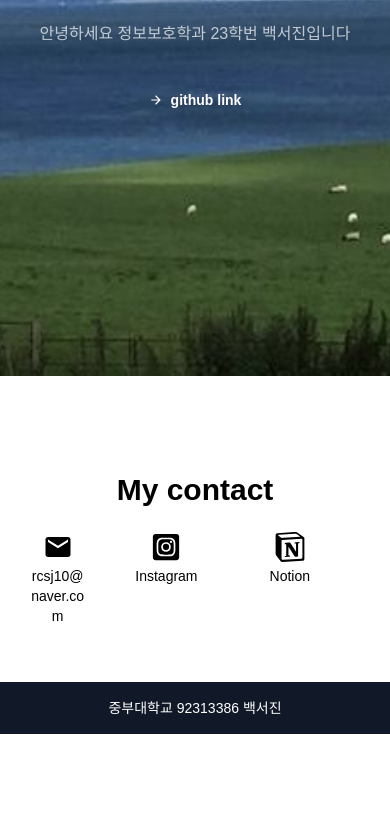
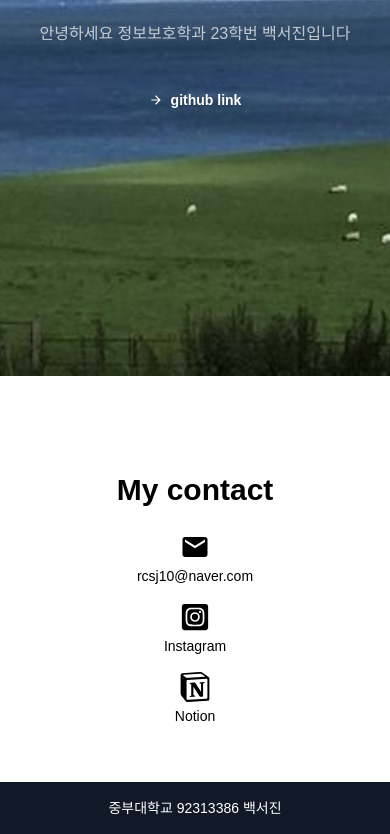
Before and after one commit to tjwls11/web-portfolio, a Next.js app: page / in a window 390 px wide. Shown: the part 468-1302 px from the top of the page. Before the commit the page ends 1202 px from the top, so only its background shows below. Built offline with nearby package versions, Linux system fonts and the light colour scheme.

Commit message:
모바일 수정

```diff
--- a/app/about/page.tsx
+++ b/app/about/page.tsx
@@ -31,7 +31,9 @@ export default function AboutPage() {
   return (
     <div className="min-h-screen flex flex-col items-center justify-center bg-white p-8">
       <div className="flex flex-col md:flex-row items-center max-w-4xl w-full mx-auto mb-8">
-        <div className="mr-16 flex flex-col items-center mt-9 md:mt-0 md:items-start">
+        <div className="flex flex-col items-center mt-9 md:mt-0 md:items-start">
+          {' '}
+          {/* 중앙 정렬을 위한 flex 추가 */}
           <Link
             href="https://github.com/tjwls11"
             target="_blank"
@@ -54,8 +56,6 @@ export default function AboutPage() {
         <div className="flex-1 mt-20 md:mt-0">
           <h1 className="text-3xl font-bold mb-2">About Me</h1>
           <h2 className="text-2xl mb-4 md:text-xl sm:text-lg">
-            {' '}
-            {/* 반응형 클래스 추가 */}
             안녕하세요 정보보호학과 백서진입니다
           </h2>
           <p className="mb-4">
@@ -89,7 +89,7 @@ export default function AboutPage() {
           </div>
           <div className="flex items-center mb-2">
             <MdOutlineMailOutline className="mr-2 text-2xl" />
-            rcsj10@naver.com
+            <span className="text-sm">rcsj10@naver.com</span>
           </div>
 
           <Link href="https://marble-acapella-568.notion.site/f1608ef20da24d3da95c6a5b1233500f?pvs=25">
--- a/app/page.tsx
+++ b/app/page.tsx
@@ -16,8 +16,6 @@ export default function Home() {
       />
       {/* 배경 위 */}
       <div className="flex flex-col justify-center items-center min-h-screen relative animate-slideUp text-center p-4">
-        {' '}
-        {/* 패딩 줄임 */}
         <h1 className="mt-4 text-3xl font-bold tracking-tight text-white sm:text-5xl">
           Hello I&apos;m SeoJin
         </h1>
@@ -38,15 +36,14 @@ export default function Home() {
       {/* 배경 아래 */}
       <div className="flex flex-col justify-center items-center relative z-10 animate-slideUp text-center p-4">
         <h1 className="text-black text-3xl font-bold mb-4">My contact</h1>
-        <div className="mt-2 flex flex-row space-x-12 justify-center items-start pr-16">
+        <div className="mt-2 grid grid-cols-1 sm:grid-cols-3 gap-4 justify-items-center">
           {' '}
-          {/* items-center를 items-start로 변경 */}
-          <div className="flex flex-col items-center pl-3">
+          {/* 그리드 설정 */}
+          <div className="flex flex-col items-center">
             <MdEmail className="text-3xl mb-1 transition-transform duration-200 transform hover:scale-110" />
-            <p className="text-center text-sm break-all">rcsj10@naver.com</p>{' '}
-            {/* break-all 추가 */}
+            <p className="text-center text-sm break-all">rcsj10@naver.com</p>
           </div>
-          <div className="flex flex-col items-center pr-3">
+          <div className="flex flex-col items-center">
             <Link
               href="https://www.instagram.com/seojin___.b/"
               target="_blank"
@@ -57,7 +54,7 @@ export default function Home() {
               <p className="text-center text-sm">Instagram</p>
             </Link>
           </div>
-          <div className="flex flex-col items-center pl-3">
+          <div className="flex flex-col items-center">
             <Link
               href="https://marble-acapella-568.notion.site/f1608ef20da24d3da95c6a5b1233500f?pvs=25"
               target="_blank"
```
